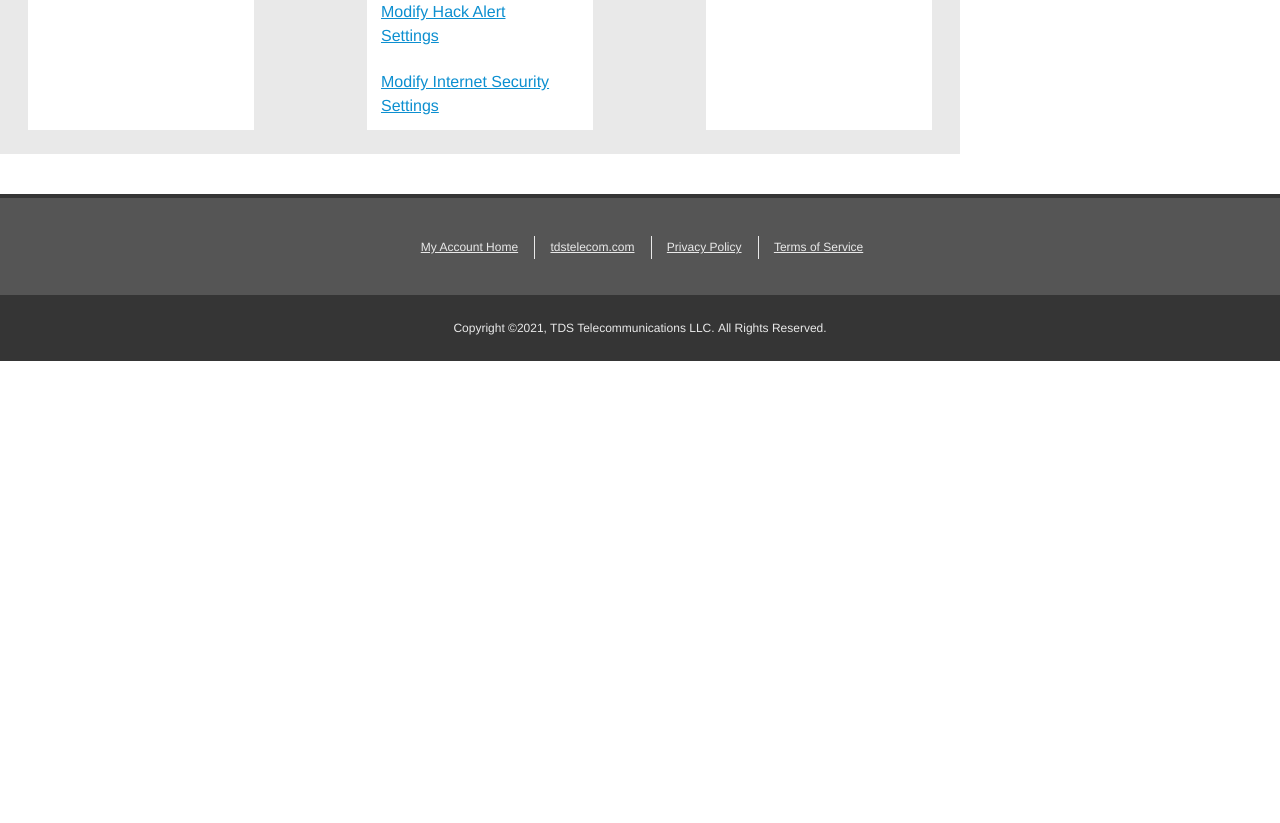
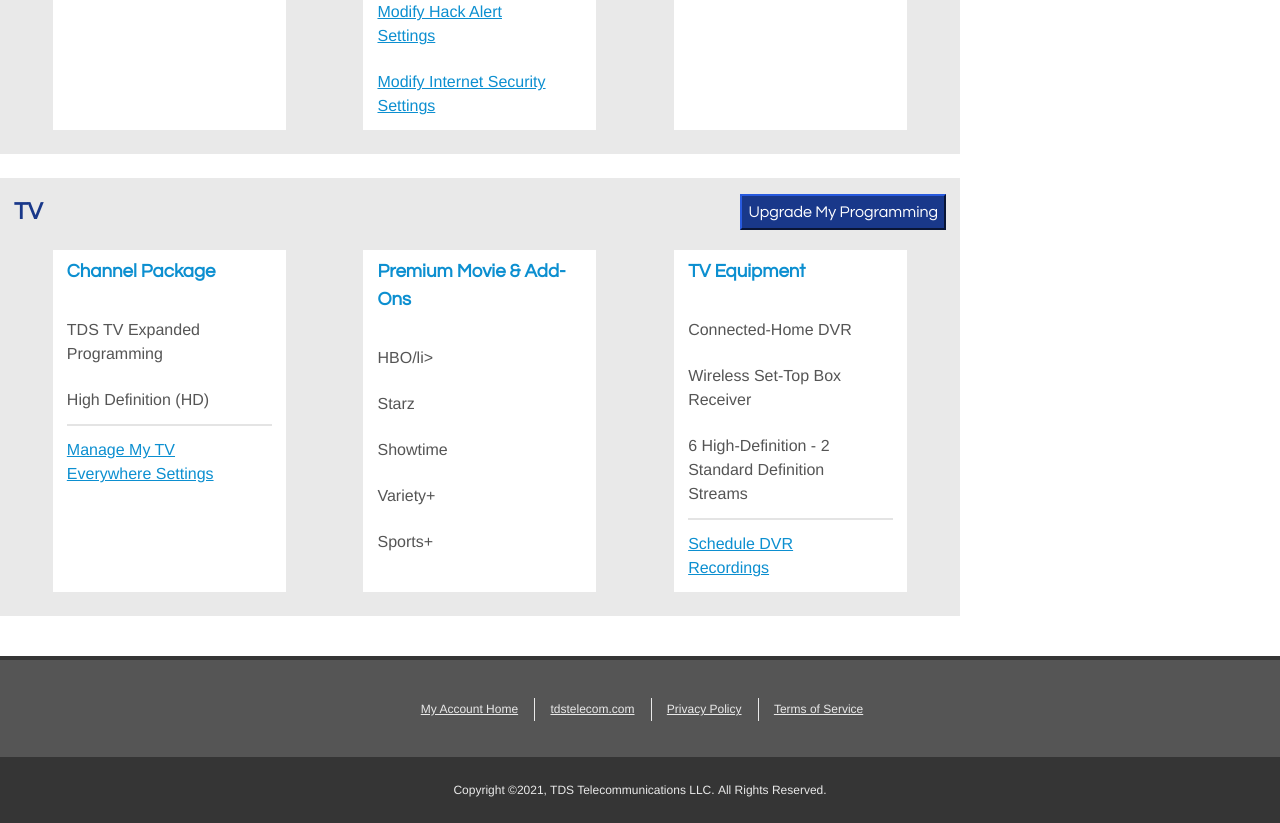
Before and after one commit to este-tea/cssportal, a plain HTML site: page html/services.html in a window 1280 px wide. Shown: the part 700-1523 px from the top of the page. Before the commit the page ends 1061 px from the top, so only its background shows below. Drawn offline with Linux system fonts and the light colour scheme; a small style sheet from the web is missing; a web font is replaced by a local one.

Commit message:
added tv section plugin

```diff
--- a/html/services.html
+++ b/html/services.html
@@ -54,15 +54,17 @@
 
         <div class="page-layout-plugin">
           <div class="row">
+
+            <!-- internet content plugin -->
             <div class="col-md-9 bg-lt-gray">
 
-              <!-- internet content plugin -->
+              <div class="row">
                 <div class="col-md-12 d-flex pt-3">
                   <h2>Internet</h2>
                   <button class="btn-primary ml-auto" data-target="https://tdstelecom.com/shop/packages/internet.html">Upgrade My Internet</button>
                 </div>
 
-              <div class="col-md-12 d-flex mb-4 justify-content-between">
+                <div class="col-md-12 d-flex mb-4 justify-content-around">
                   <div class="col-md-3 bg-white">
                     <h3 class="mt-2">Internet Plan</h3>
 
@@ -95,8 +97,9 @@
                     </ul>
                   </div>
                 </div>
-              <!-- end internet content plugin -->
               </div>
+            </div>
+            <!-- END internet content plugin -->
 
             <div class="col-md-3">
               <div class="resource-cards card-deck">
@@ -128,6 +131,56 @@
 
               </div>
             </div>
+
+          </div>
+
+          <!-- tv content plugin -->
+          <div class="row">
+            <div class="col-md-9 mt-4 bg-lt-gray">
+
+              <div class="row">
+                <div class="col-md-12 d-flex pt-3">
+                  <h2>TV</h2>
+                  <button class="btn-primary ml-auto" data-target="https://tdstelecom.com/shop/packages/tv.html">Upgrade My Programming</button>
+                </div>
+
+                <div class="col-md-12 d-flex mb-4 justify-content-around">
+                  <div class="col-md-3 bg-white">
+                    <h3 class="mt-2">Channel Package</h3>
+
+                    <ul class="list-group list-group-flush list-unstyled">
+                      <li class="list-group-item pl-0" style="border:none;">TDS TV Expanded Programming</li>
+                      <li class="list-group-item pl-0" style="border-top:none; border-left:none; border-right:none;">High Definition (HD)</li>
+                      <li class="list-group-item pl-0" style="border-bottom:none; border-left:none; border-right:none;"><a href="tv-plus-personal.html">Manage My TV Everywhere Settings</a></li>
+                    </ul>
+                  </div>
+
+                  <div class="col-md-3 bg-white">
+                    <h3 class="mt-2">Premium Movie & Add-Ons</h3>
+
+                    <ul class="list-group list-unstyled">
+                      <li class="list-group-item pl-0" style="border:none;">HBO/li>
+                      <li class="list-group-item pl-0" style="border:none;">Starz</li>
+                      <li class="list-group-item pl-0" style="border:none;">Showtime</li>
+                      <li class="list-group-item pl-0" style="border:none;">Variety+</li>
+                      <li class="list-group-item pl-0" style="border:none;">Sports+</li>
+                    </ul>
+                  </div>
+
+                  <div class="col-md-3 bg-white">
+                    <h3 class="mt-2">TV Equipment</h3>
+
+                    <ul class="list-group list-group-flush list-unstyled">
+                      <li class="list-group-item pl-0" style="border:none;">Connected-Home DVR</li>
+                      <li class="list-group-item pl-0" style="border:none;">Wireless Set-Top Box Receiver</li>
+                      <li class="list-group-item pl-0" style="border-top:none; border-left:none; border-right:none;">6 High-Definition - 2 Standard Definition Streams</li>
+                      <li class="list-group-item pl-0" style="border-bottom:none; border-left:none; border-right:none;"><a href="https://onlinedvr.tdstv.com">Schedule DVR Recordings</a></li>
+                    </ul>
+                  </div>
+                </div>
+              </div>
+            </div>
+            <!-- END tv content plugin -->
 
           </div>
 
```
Lines whose indentation alone changed are shown as unchanged.
